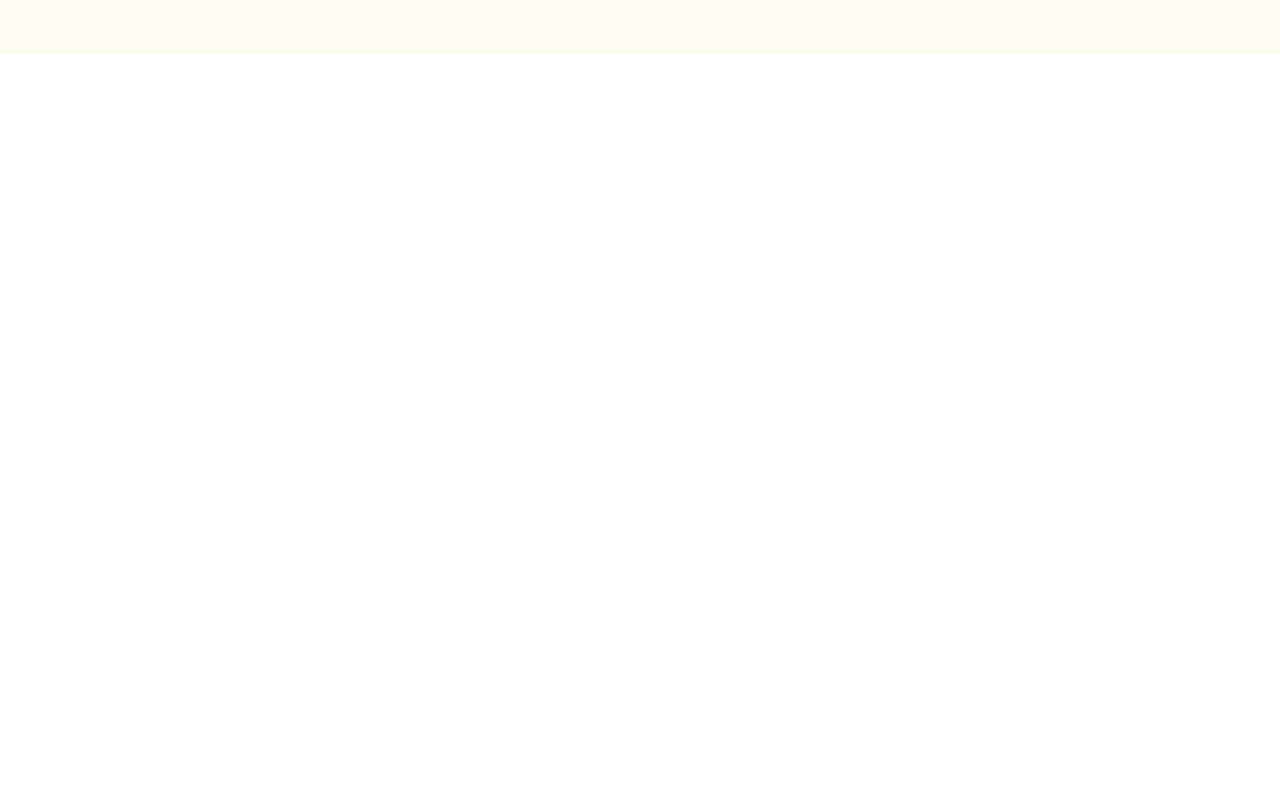
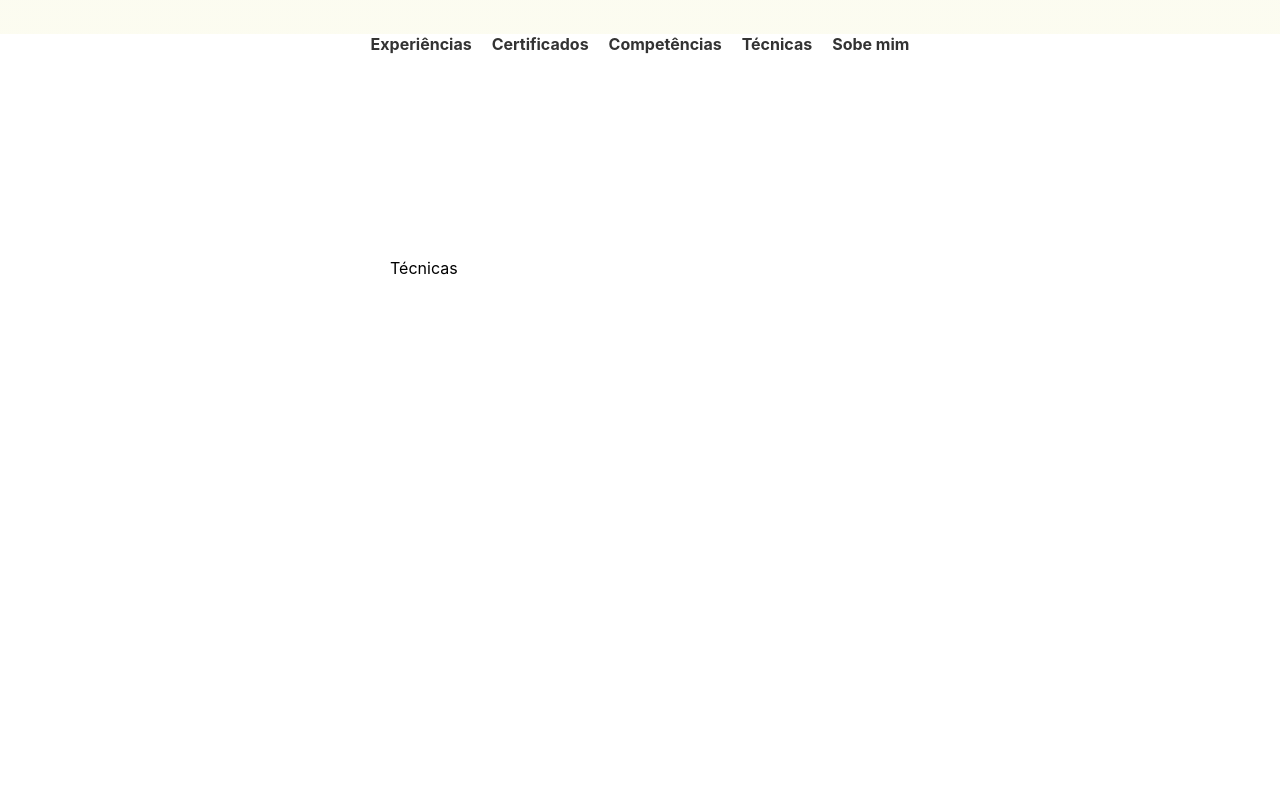
Before and after one commit to edsondevfortal/Prazer-Edson-Aguiar, a plain HTML site: page index.html in a window 1280 px wide. Shown: the part 746-1538 px from the top of the page. Before the commit the page ends 800 px from the top, so only its background shows below. Drawn offline with nearby package versions, Linux system fonts and the light colour scheme.

Commit message:
:pencil: adjust section of the attributes and styles

```diff
--- a/index.html
+++ b/index.html
@@ -8,7 +8,27 @@
     <title>Prazer, Edson Aguiar</title>
   </head>
   <body>
-    <header></header>
+    <header>
+      <nav id="attribute-menu">
+        <ul>
+          <li>
+            <a href="#market-experiences"> Experiências </a>
+          </li>
+          <li>
+            <a href="#certificates"> Certificados </a>
+          </li>
+          <li>
+            <a href="#soft-skills"> Competências </a>
+          </li>
+          <li>
+            <a href="#hard-skills"> Técnicas </a>
+          </li>
+          <li>
+            <a href="#about-me"> Sobe mim </a>
+          </li>
+        </ul>
+      </nav>
+    </header>
     <main>
       <div class="container">
         <div class="container-picture">
@@ -22,13 +42,12 @@
             <p>Edson Aguiar</p>
           </span>
         </div>
-        <div class="container-attributes">
-          <ul>
-            <li>Experiências</li>
-            <li>Soft Skills</li>
-            <li>Hard Skills</li>
-            <li>Sobre mim</li>
-          </ul>
+        <div class="attributes-section">
+          <div id="market-experiences">Experiências de Mercado</div>
+          <div id="certificates">Certificados</div>
+          <div id="soft-skills">Competências</div>
+          <div id="hard-skills">Técnicas</div>
+          <div id="about-me">Sobre mim</div>
         </div>
         <div class="container-icons">
           <ul>
--- a/src/css/style.css
+++ b/src/css/style.css
@@ -219,6 +219,86 @@ main {
   background-color: #d1d0d04d;
 }
 
+/* section of the attributes and navegation*/
+
+header {
+  position: fixed;
+  bottom: 0;
+  width: 100%;
+  background-color: #fff;
+  z-index: 1000;
+}
+
+nav {
+  display: flex;
+  justify-content: center;
+  align-items: center;
+}
+
+ul {
+  list-style: none;
+  margin: 0;
+  padding: 0;
+  display: flex;
+}
+
+li {
+  margin: 0 10px;
+}
+
+a {
+  text-decoration: none;
+  color: #333;
+  font-weight: bold;
+}
+
+.attributes-section {
+  display: flex;
+  flex-direction: column;
+  align-items: center;
+  gap: 70px;
+}
+
+#market-experiences {
+  display: flex;
+  width: 500px;
+  height: 100vh;
+  background-size: cover;
+  /* background-image: url("../images/profile-photo.png"); */
+}
+
+#certificates {
+  display: flex;
+  width: 500px;
+  height: 100vh;
+  background-size: cover;
+  /* background-image: url("../images/profile-photo.png"); */
+}
+
+#soft-skills {
+  display: flex;
+  width: 500px;
+  height: 100vh;
+  background-size: cover;
+  /* background-image: url("../images/profile-photo.png"); */
+}
+
+#hard-skills {
+  display: flex;
+  width: 500px;
+  height: 100vh;
+  background-size: cover;
+  /* background-image: url("../images/profile-photo.png"); */
+}
+
+#about-me {
+  display: flex;
+  width: 500px;
+  height: 100vh;
+  background-size: cover;
+  /* background-image: url("../images/profile-photo.png"); */
+}
+
 /* MEDIA QUERIES */
 
 @media (min-width: 280px) and (max-width: 319px) {
```
